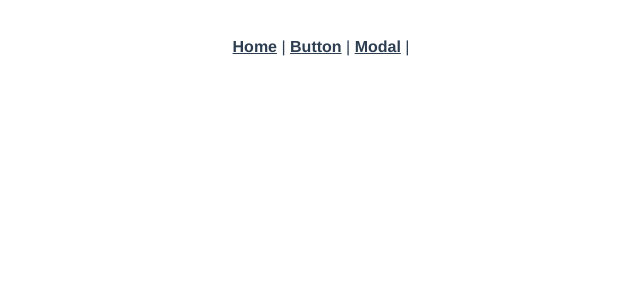
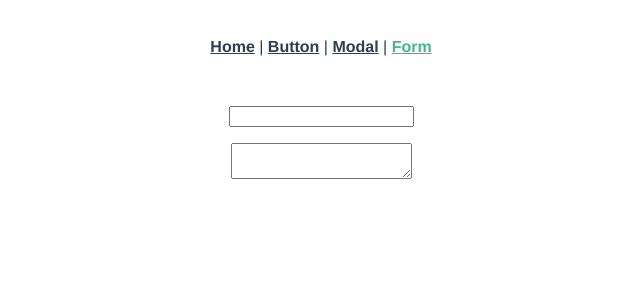
Before and after one commit to hirokazu1209/vue_training, a Vue app: page /form in a window 1280 px wide. Shown: the top 300 px of the page, without its empty margins (319-959 px from the left). Built offline with nearby package versions, Linux system fonts and the light colour scheme.

Commit message:
入力フォームの実装

```diff
--- a/src/App.vue
+++ b/src/App.vue
@@ -4,6 +4,7 @@
       <router-link to="/">Home</router-link> |
       <router-link to="/button">Button</router-link> |
       <router-link to="/modal">Modal</router-link> |
+      <router-link to="/form">Form</router-link>
     </nav>
     <router-view/>
   </div>
--- /dev/null
+++ b/src/components/CForm.vue
@@ -0,0 +1,32 @@
+<template>
+  <div class="form">
+    <div class="form-input">
+      <input type="text" v-model="textInput">
+      <p>{{ textInput }}</p>
+    </div>
+    <div class="form-input">
+      <textarea v-model="textAreaInput"></textarea>
+      <p>{{ textAreaInput }}</p>
+    </div>
+  </div>
+</template>
+
+<script>
+  export default {
+    data: function() {
+      return {
+        textInput: '',
+        textAreaInput: ''
+      };
+    }
+  }
+</script>
+
+<style>
+.form {
+  margin: 20px;
+}
+.form-input {
+  border-radius: 0;
+}
+</style>
--- a/src/router/index.js
+++ b/src/router/index.js
@@ -19,6 +19,11 @@ const routes = [
     path: '/modal',
     name: 'modal',
     component: () => import('../views/ModalView.vue')
+  },
+  {
+    path: '/form',
+    name: 'form',
+    component: () => import('../views/FormView.vue')
   }
 ]
 
--- /dev/null
+++ b/src/views/FormView.vue
@@ -0,0 +1,15 @@
+<template>
+  <div>
+    <CForm/>
+  </div>
+</template>
+
+<script>
+import CForm from '@/components/CForm.vue'
+
+  export default {
+    components: {
+      CForm
+    },
+  }
+</script>
```
